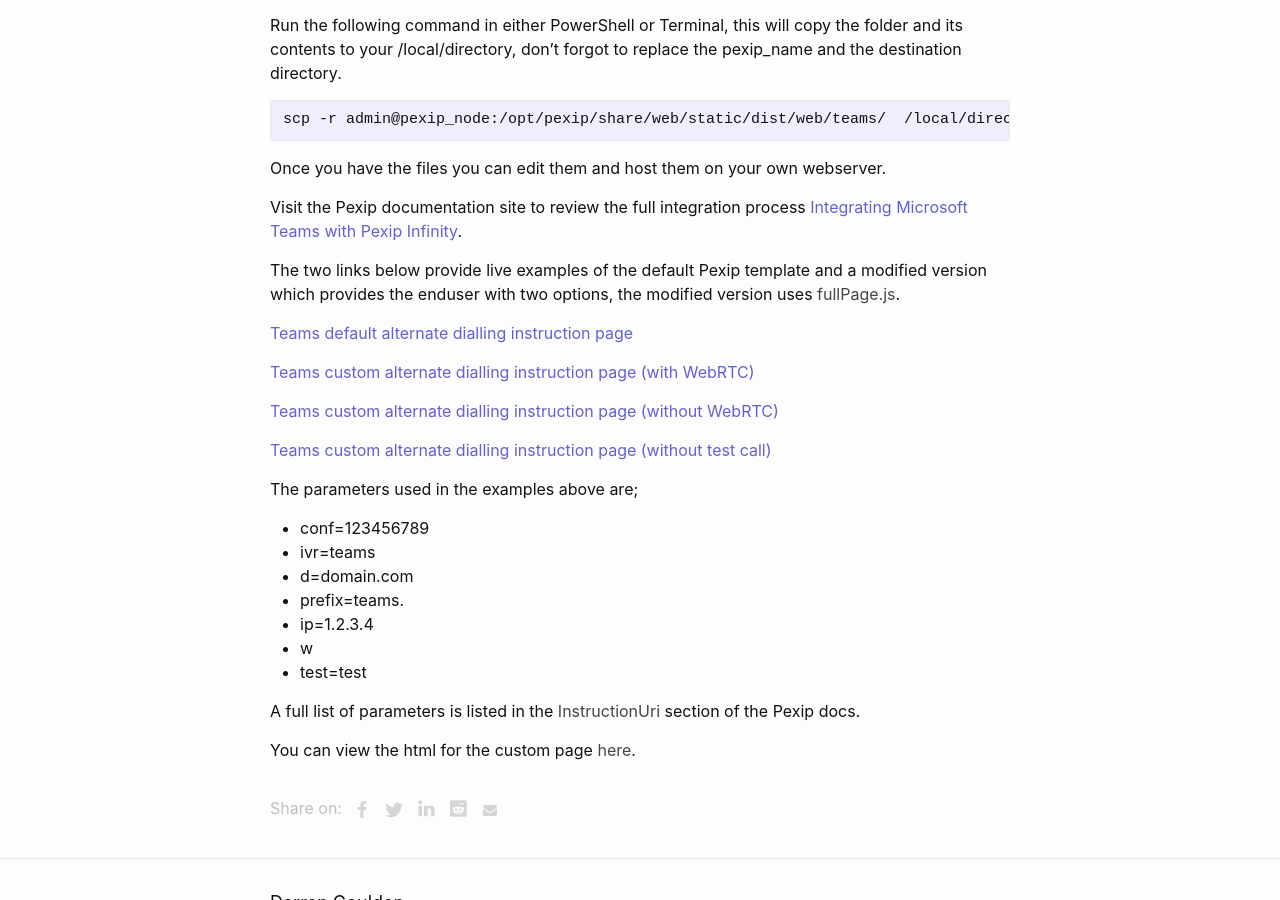
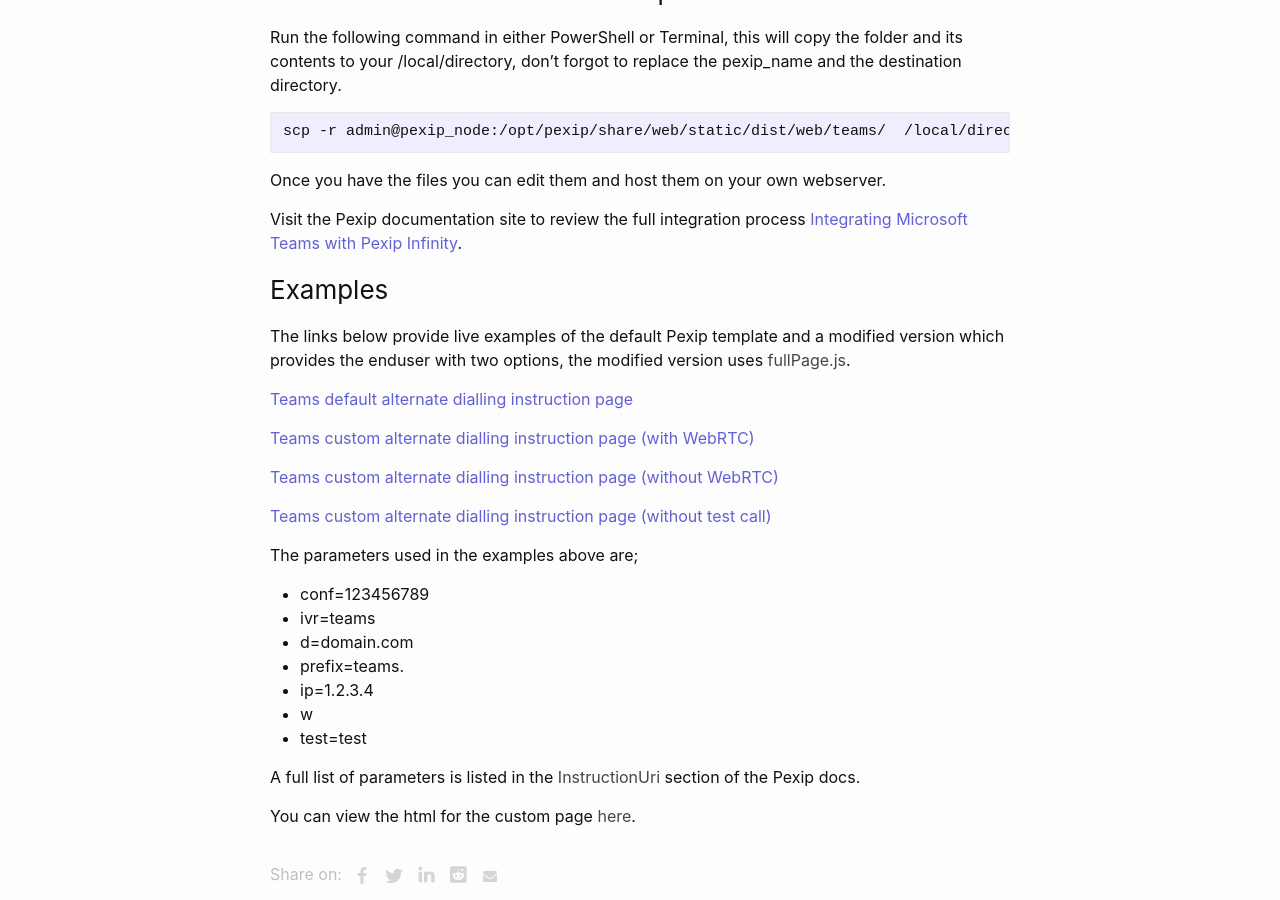
Before and after one commit to darrengoulden/darrengdn, a Jekyll site: the page built from _posts/2020-09-04-host-your-own-alternate-dialling-instructions.md, in a window 1280 px wide and 900 px high, scrolled down 2338 px. Built offline with Jekyll 4.4.1, drawn with Linux system fonts in a browser that asks for light colours; comment, search, counter and statistics services are not loaded.

Commit message:
update post

```diff
--- a/_posts/2020-09-04-host-your-own-alternate-dialling-instructions.md
+++ b/_posts/2020-09-04-host-your-own-alternate-dialling-instructions.md
@@ -14,7 +14,7 @@
 
 ![pexip-default-cvi-page]({{ site.baseurl }}/assets/img/2020-09-04-hosting-your-own-alternate-dialling-instructions/pexip_default_cvi_page_1289x683.png){: .center-image }
 
-# Folder location
+### Folder location
 
 The files for the default Pexip template are located on the Pexip nodes (transcoding or proxy) in the path below.
 
@@ -24,13 +24,13 @@
 
 Copy this folder from the Pexip nodes to your local machine.
 
-# MacOS
+### MacOS
 
 Open a terminal window.
 
 ![macos-terminal]({{ site.baseurl }}/assets/img/2020-09-04-hosting-your-own-alternate-dialling-instructions/terminal.png){: .center-image }
 
-# Windows
+### Windows
 
 Open a PowerShell window.
 
@@ -38,7 +38,7 @@
 
 > **NOTE:**  The latest version of Windows includes SCP so you no longer need to use a 3rd party application like WinSCP, however, if you prefer that, then feel free!
 
-# Pull the default files from a Pexip node
+### Pull the default files from a Pexip node
 
 Run the following command in either PowerShell or Terminal, this will copy the folder and its contents to your /local/directory, don't forgot to replace the pexip_name and the destination directory.
 
@@ -50,8 +50,9 @@
 
 Visit the Pexip documentation site to review the full integration process [Integrating Microsoft Teams with Pexip Infinity](https://docs.pexip.com/admin/integrate_teams.htm){: .acustom }.
 
+### Examples
 
-The two links below provide live examples of the default Pexip template and a modified version which provides the enduser with two options, the modified version uses [fullPage.js](https://github.com/alvarotrigo/fullPage.js).
+The links below provide live examples of the default Pexip template and a modified version which provides the enduser with two options, the modified version uses [fullPage.js](https://github.com/alvarotrigo/fullPage.js).
 
 [Teams default alternate dialling instruction page](/teams-default.html?conf=123456789&ivr=teams&d=domain.com&prefix=teams.&ip=1.2.3.4&w&test=test){: .acustom }
 
```
